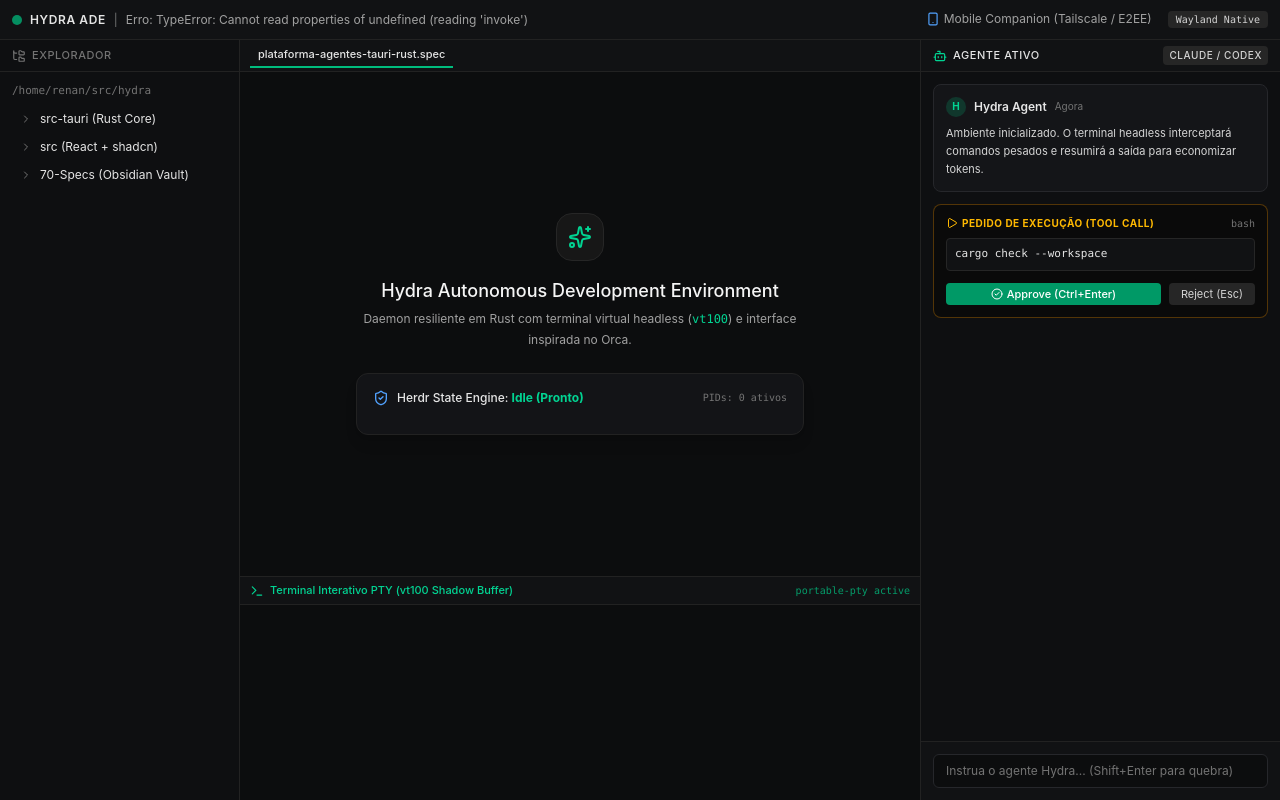
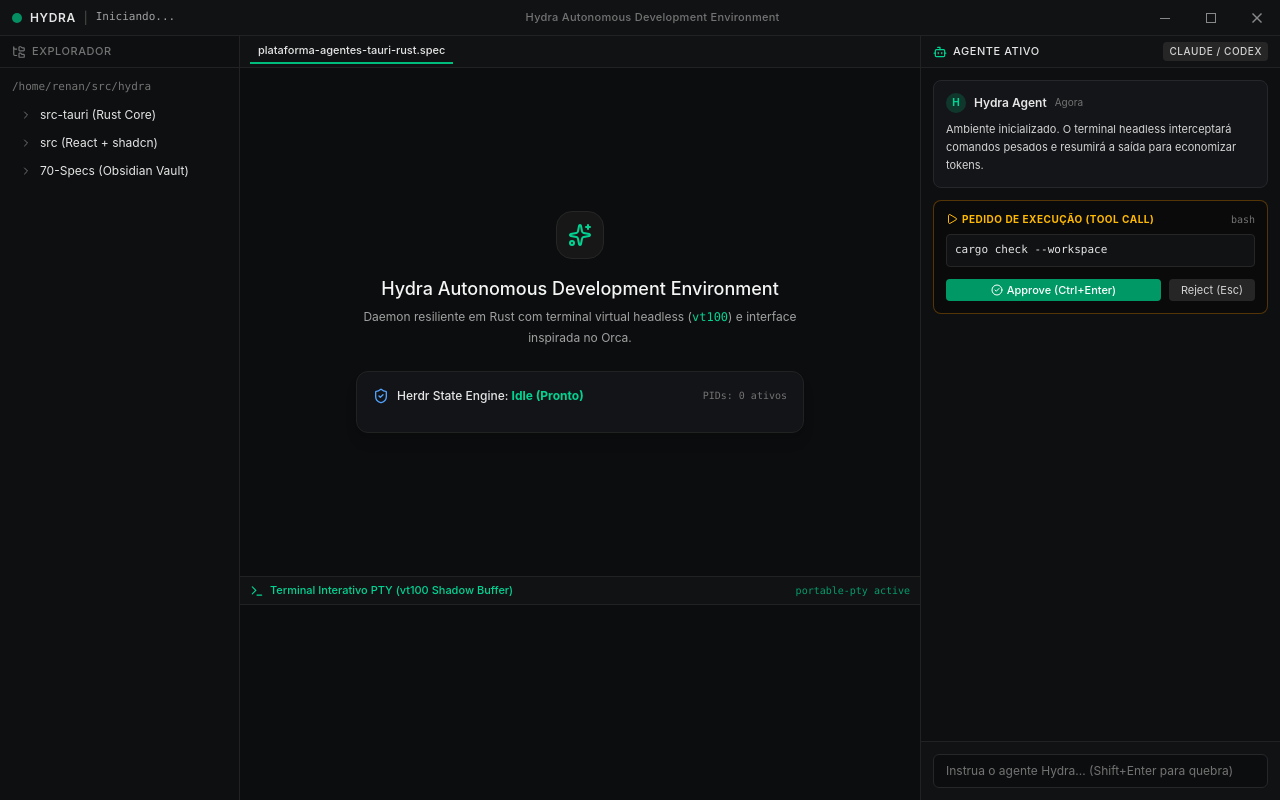
Before and after one commit to renanbs/hydra, a React (Vite) app: page / in a window 1280 px wide. Built offline with nearby package versions, Linux system fonts and the light colour scheme.

Commit message:
feat(window): wire native window controls and drag region via orca pattern

```diff
--- a/src-tauri/tauri.conf.json
+++ b/src-tauri/tauri.conf.json
@@ -17,7 +17,9 @@
         "width": 1280,
         "height": 800,
         "minWidth": 900,
-        "minHeight": 600
+        "minHeight": 600,
+        "decorations": false,
+        "transparent": false
       }
     ],
     "security": {
--- a/src/App.css
+++ b/src/App.css
@@ -31,3 +31,37 @@
   touch-action: none;
   user-select: none;
 }
+
+/* Window controls idênticos ao Orca */
+.window-controls {
+  position: fixed;
+  top: 0;
+  right: 0;
+  z-index: 9999;
+  display: flex;
+  flex-direction: row;
+  height: 36px;
+}
+
+.window-controls-btn {
+  display: flex;
+  align-items: center;
+  justify-content: center;
+  width: 46px;
+  height: 36px;
+  background: transparent;
+  border: none;
+  color: #888888;
+  cursor: pointer;
+  transition: background 100ms, color 100ms;
+}
+
+.window-controls-btn:hover {
+  background: #222226;
+  color: #ededed;
+}
+
+.window-controls-close:hover {
+  background: #c42b1c !important;
+  color: #ffffff !important;
+}
--- a/src/App.tsx
+++ b/src/App.tsx
@@ -2,6 +2,7 @@
 import { invoke } from "@tauri-apps/api/core";
 import { usePanelResize } from "./hooks/usePanelResize";
 import { TerminalDrawer } from "./components/TerminalDrawer";
+import { WindowTitlebar } from "./components/WindowTitlebar";
 import {
   Bot,
   Terminal,
@@ -10,13 +11,18 @@
   CheckCircle2,
   ShieldCheck,
   ChevronRight,
-  Sparkles,
-  Smartphone
+  Sparkles
 } from "lucide-react";
 import "./App.css";
 
 export default function App() {
   const [status, setStatus] = useState("Iniciando...");
+
+  useEffect(() => {
+    invoke<string>("get_system_status")
+      .then(setStatus)
+      .catch(console.error);
+  }, []);
 
   const leftSidebar = usePanelResize({
     initialWidth: 240,
@@ -32,33 +38,10 @@
     deltaSign: -1,
   });
 
-  useEffect(() => {
-    invoke<string>("get_system_status")
-      .then(setStatus)
-      .catch((err) => setStatus("Erro: " + String(err)));
-  }, []);
-
   return (
     <div className="flex flex-col h-screen w-screen bg-[#0c0d0e] text-[#ededed] font-sans antialiased select-none overflow-hidden">
-      {/* Top Navigation Bar */}
-      <header className="h-10 border-b border-[#222] px-3 flex items-center justify-between text-xs bg-[#111214] shrink-0">
-        <div className="flex items-center gap-2">
-          <div className="w-2.5 h-2.5 rounded-full bg-emerald-500 animate-pulse" />
-          <span className="font-semibold text-neutral-200 tracking-wider">HYDRA ADE</span>
-          <span className="text-neutral-500">|</span>
-          <span className="text-neutral-400">{status}</span>
-        </div>
-        <div className="flex items-center gap-4 text-neutral-400">
-          <span className="flex items-center gap-1 hover:text-white cursor-pointer transition">
-            <Smartphone className="w-3.5 h-3.5 text-blue-400" />
-            <span>Mobile Companion (Tailscale / E2EE)</span>
-          </span>
-          <span className="px-2 py-0.5 rounded bg-neutral-800 text-[10px] text-neutral-300 font-mono">
-            Wayland Native
-          </span>
-        </div>
-      </header>
-
+      {/* Custom Window Titlebar (Frameless / VS Code & Orca Style) */}
+      <WindowTitlebar title={status} />
       {/* Main Resizable Workspace */}
       <div className="flex-1 flex overflow-hidden relative">
         {/* Left Panel: Workspaces & File Tree */}
--- /dev/null
+++ b/src/components/WindowTitlebar.tsx
@@ -0,0 +1,107 @@
+import { invoke } from "@tauri-apps/api/core";
+import { useState } from "react";
+
+export function WindowControls() {
+  const [maximized, setMaximized] = useState(false);
+
+  const handleMinimize = (e: React.MouseEvent) => {
+    e.stopPropagation();
+    console.log("minimize clicked");
+    invoke("window_minimize").catch(console.error);
+  };
+
+  const handleToggleMaximize = (e: React.MouseEvent) => {
+    e.stopPropagation();
+    console.log("toggle maximize clicked");
+    invoke("window_toggle_maximize")
+      .then(() => setMaximized(!maximized))
+      .catch(console.error);
+  };
+
+  const handleClose = (e: React.MouseEvent) => {
+    e.stopPropagation();
+    console.log("close clicked");
+    invoke("window_close").catch(console.error);
+  };
+
+  return (
+    <div
+      className="window-controls"
+      onMouseDown={(e) => e.stopPropagation()}
+    >
+      <button
+        className="window-controls-btn"
+        aria-label="Minimizar"
+        onClick={handleMinimize}
+      >
+        <svg width="10" height="10" viewBox="0 0 10 10" aria-hidden>
+          <path d="M0 5h10v1H0z" fill="currentColor" />
+        </svg>
+      </button>
+
+      <button
+        className="window-controls-btn"
+        aria-label={maximized ? "Restaurar" : "Maximizar"}
+        onClick={handleToggleMaximize}
+      >
+        {maximized ? (
+          <svg width="10" height="10" viewBox="0 0 10 10" aria-hidden>
+            <path d="M2 0v2H0v8h8V8h2V0H2zm6 9H1V3h7v6zM9 7H8V2H3V1h6v6z" fill="currentColor" />
+          </svg>
+        ) : (
+          <svg width="10" height="10" viewBox="0 0 10 10" aria-hidden>
+            <path d="M0 0v10h10V0H0zm9 9H1V1h8v8z" fill="currentColor" />
+          </svg>
+        )}
+      </button>
+
+      <button
+        className="window-controls-btn window-controls-close"
+        aria-label="Fechar"
+        onClick={handleClose}
+      >
+        <svg width="10" height="10" viewBox="0 0 10 10" aria-hidden>
+          <path d="M1 0L0 1l4 4-4 4 1 1 4-4 4 4 1-1-4-4 4-4-1-1-4 4-4-4z" fill="currentColor" />
+        </svg>
+      </button>
+    </div>
+  );
+}
+
+export function WindowTitlebar({ title }: { title: string }) {
+  const handleStartDrag = (e: React.MouseEvent) => {
+    if (e.button === 0) {
+      invoke("window_start_dragging").catch(console.error);
+    }
+  };
+
+  return (
+    <header
+      data-tauri-drag-region
+      onMouseDown={handleStartDrag}
+      className="h-9 border-b border-[#222] px-3 flex items-center justify-between text-xs bg-[#111214] select-none shrink-0 cursor-default"
+    >
+      {/* Esquerda: Identidade do App */}
+      <div className="flex items-center gap-2 pointer-events-none">
+        <div className="w-2.5 h-2.5 rounded-full bg-emerald-500 animate-pulse" />
+        <span className="font-semibold text-neutral-200 tracking-wider">HYDRA</span>
+        <span className="text-neutral-600">|</span>
+        <span className="text-neutral-400 font-mono text-[11px]">{title}</span>
+      </div>
+
+      {/* Centro: Espaço arrastável */}
+      <div
+        data-tauri-drag-region
+        className="flex-1 h-full flex items-center justify-center cursor-default pointer-events-auto"
+      >
+        <span className="text-neutral-500 text-[11px] tracking-wide font-medium pointer-events-none">
+          Hydra Autonomous Development Environment
+        </span>
+      </div>
+
+      {/* Espaçador para os botões do Orca */}
+      <div className="w-[138px] shrink-0 pointer-events-none" />
+      <WindowControls />
+    </header>
+  );
+}
```
Also changed, not shown: 2 other files (tests, documents, lock files or other folders).
